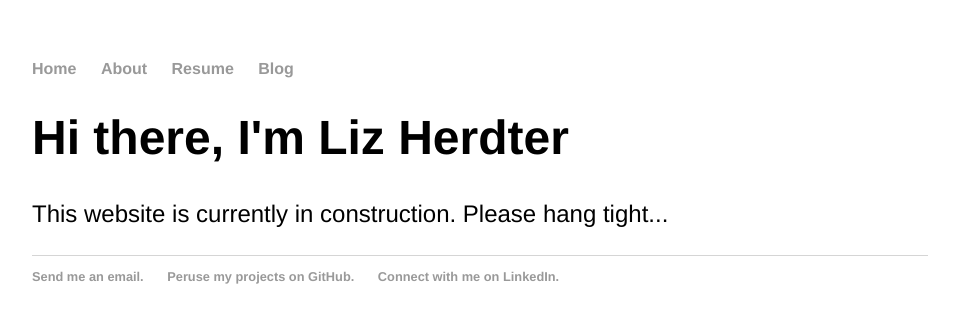
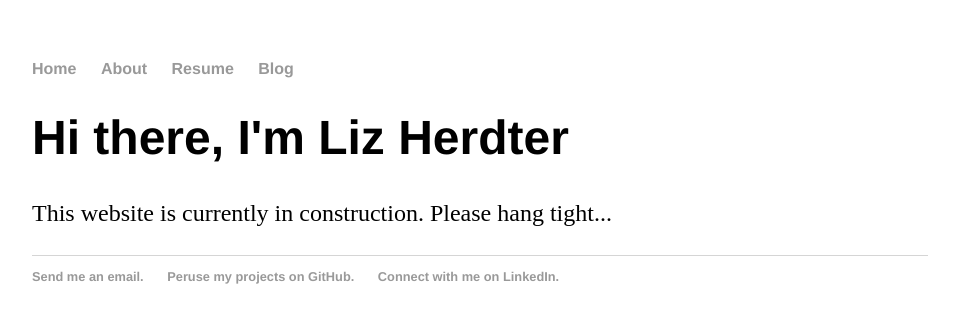
Before and after one commit to eherdter/eherdter.github.io, a Jekyll site: the page built from index.html, in a window 1280 px wide. Shown: the top 323 px of the page, without its empty margins (160-1119 px from the left). Built offline with Jekyll 4.4.1, drawn with Linux system fonts in a browser that asks for light colours.

Commit message:
style: Add the color #333 and remove font to/from paragraph containers

```diff
--- a/css/main.css
+++ b/css/main.css
@@ -30,7 +30,7 @@
 p {
     font-size: 1.5em;
     line-height: 1.4em;
-    font-family:'Helvetica', 'Arial', 'Sans-Serif';
+    color#333
 }
 footer {
     border-top: 1px solid #d5d5d5;
```
